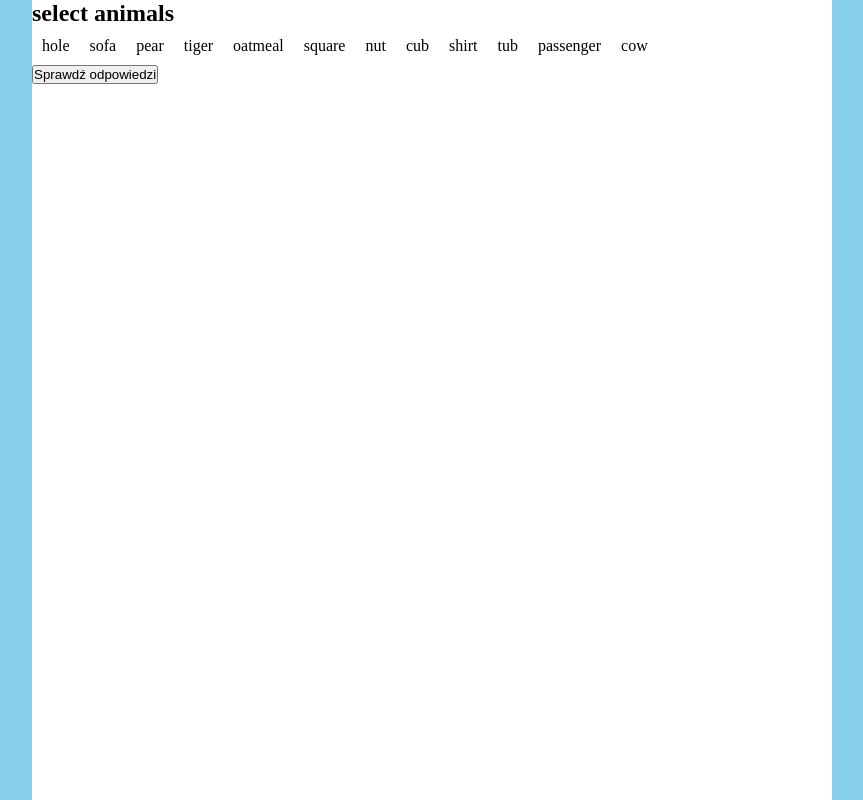
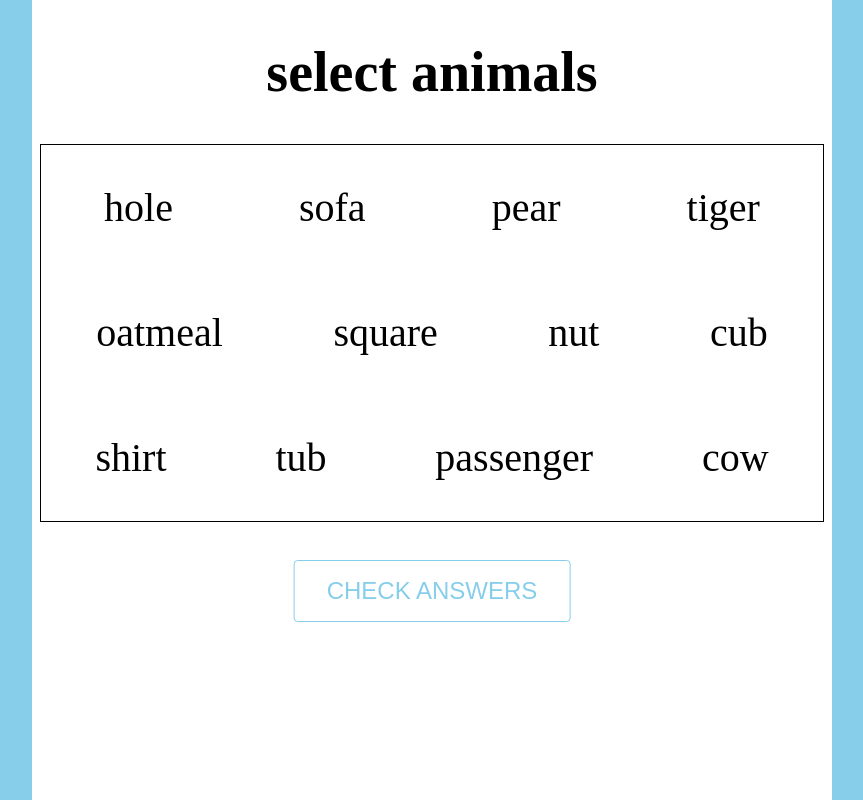
Before and after one commit to Zasada94/findwordsSPA, a React (Vite) app: page /gamePage in a window 1280 px wide. Both pictures are taken after typing "Sample" into the empty fields and a click on the button "PLAY". Shown: the whole page, without its empty margins (208-1071 px from the left). Built offline with nearby package versions, Linux system fonts and the light colour scheme.

Commit message:
added finalPage and gamePage styling

```diff
--- a/src/App.jsx
+++ b/src/App.jsx
@@ -3,6 +3,7 @@ import "./App.css";
 import { MemoryRouter as Router, Routes, Route, Link } from "react-router-dom";
 import StartPage from "./pages/startPage";
 import GamePage from "./pages/gamePage";
+import FinalPage from "./pages/finalPage";
 // import finalPage from './Contact';
 
 function App() {
@@ -18,6 +19,7 @@ function App() {
 					<Route path="/" element={<StartPage />}></Route>
 					<Route path="/gamePage/:name" element={<GamePage />}></Route>
 					<Route path="/gamePage" element={<GamePage />}></Route>
+					<Route path="/finalPage" element={<FinalPage />}></Route>
 				</Routes>
 			</div>
 		</Router>
--- a/src/css/gamePage.css
+++ b/src/css/gamePage.css
@@ -0,0 +1,43 @@
+.gameWrapper {
+	display: flex;
+	flex-wrap: wrap;
+	font-size: 5vmin;
+	justify-content: space-around;
+	text-align: center;
+	align-items: center;
+	border: 0.5px solid black;
+	margin: 0 1%;
+}
+
+h2 {
+	text-align: center;
+	font-size: 7vmin;
+	margin: 5% 0;
+}
+
+.item {
+	margin: 5% 5%;
+}
+
+.checkAnswers {
+	color: skyblue;
+	background-color: white;
+	padding: 2% 4%;
+	border: 0.1px solid skyblue;
+	border-radius: 4px;
+	position: absolute;
+	top: 70%;
+	left: 50%;
+	transform: translate(-50%, 0);
+	font-size: 3vmin;
+}
+
+.checkAnswers:hover {
+	color: black;
+	background-color: skyblue;
+	border-color: black;
+}
+
+.gameContainer input {
+	display: none;
+}
--- a/src/css/startPage.css
+++ b/src/css/startPage.css
@@ -39,4 +39,14 @@
 	width: 30%;
 	height: 50%;
 	font-size: 3vmin;
+	color: skyblue;
+	background-color: white;
+	border: 0.1px solid skyblue;
+	border-radius: 4px;
 }
+
+.startPage button:hover {
+	color: black;
+	background-color: skyblue;
+	border-color: black;
+}
--- a/src/pages/finalPage.jsx
+++ b/src/pages/finalPage.jsx
@@ -0,0 +1,7 @@
+import React from "react";
+
+function FinalPage() {
+	return <div>finalPage</div>;
+}
+
+export default FinalPage;
--- a/src/pages/gamePage.jsx
+++ b/src/pages/gamePage.jsx
@@ -1,4 +1,4 @@
-import { useParams } from "react-router-dom";
+import { useParams, useNavigate } from "react-router-dom";
 import "../css/gamePage.css";
 import React, { useState } from "react";
 
@@ -21,9 +21,11 @@ const API = {
 	good_words: ["tiger", "cow"],
 };
 
-const GamePage = () => {
+function GamePage() {
 	const [selectedWords, setSelectedWords] = useState([]);
 	const [showAnswers, setShowAnswers] = useState(false);
+	const [score, setScore] = useState("");
+	const navigate = useNavigate();
 
 	const handleWordClick = (word) => {
 		if (selectedWords.includes(word)) {
@@ -41,6 +43,11 @@ const GamePage = () => {
 		return selectedWords.filter((word) => API.good_words.includes(word)).length;
 	};
 
+	const handleSubmit = (event) => {
+		event.preventDefault();
+		navigate(`/finalPage/${name}/${score}`);
+	};
+
 	const renderWord = (word) => {
 		const isGood = API.good_words.includes(word);
 		const isSelected = selectedWords.includes(word);
@@ -48,12 +55,13 @@ const GamePage = () => {
 
 		return (
 			<span
+				className="item"
 				key={word}
 				onClick={() => handleWordClick(word)}
 				style={{
-					display: "inline-block",
-					padding: "5px",
-					margin: "5px",
+					display: "block",
+					minWidth: "5%",
+					alignISelf: "center",
 					backgroundColor: isSelected ? "lightblue" : "white",
 					borderRadius: "5px",
 					cursor: "pointer",
@@ -64,8 +72,6 @@ const GamePage = () => {
 					style={{
 						display:
 							isSelected && isAnswer ? (isGood ? "block" : "none") : "none",
-						color:
-							isSelected && isAnswer ? (isGood ? "green" : "red") : "black",
 					}}
 				>
 					good
@@ -74,8 +80,6 @@ const GamePage = () => {
 					style={{
 						display:
 							isSelected && isAnswer ? (isGood ? "none" : "block") : "none",
-						color:
-							isSelected && isAnswer ? (isGood ? "green" : "red") : "black",
 					}}
 				>
 					bad
@@ -86,15 +90,34 @@ const GamePage = () => {
 	};
 
 	return (
-		<div>
+		<div className="gameContainer">
 			<h2>{API.question}</h2>
-			<div>{API.all_words.map((word) => renderWord(word))}</div>
-			<button onClick={checkAnswers}>Sprawdź odpowiedzi</button>
+			<div className="gameWrapper">
+				{API.all_words.map((word) => renderWord(word))}
+			</div>
+			{!showAnswers && (
+				<button onClick={checkAnswers} className="checkAnswers">
+					CHECK ANSWERS
+				</button>
+			)}
+			{/* {showAnswers && (
+				<p>Ilość poprawnych odpowiedzi: {countCorrectAnswers()}</p>
+			)} */}
+
 			{showAnswers && (
-				<p>Ilość poprawnych odpowiedzi: {countCorrectAnswers()}</p>
+				<form onSubmit={handleSubmit}>
+					<input
+						type="number"
+						value={countCorrectAnswers()}
+						onChange={(e) => setScore(e.target.value)}
+					/>
+					<button className="checkAnswers" type="submit">
+						FINISH
+					</button>
+				</form>
 			)}
 		</div>
 	);
-};
+}
 
 export default GamePage;
```
